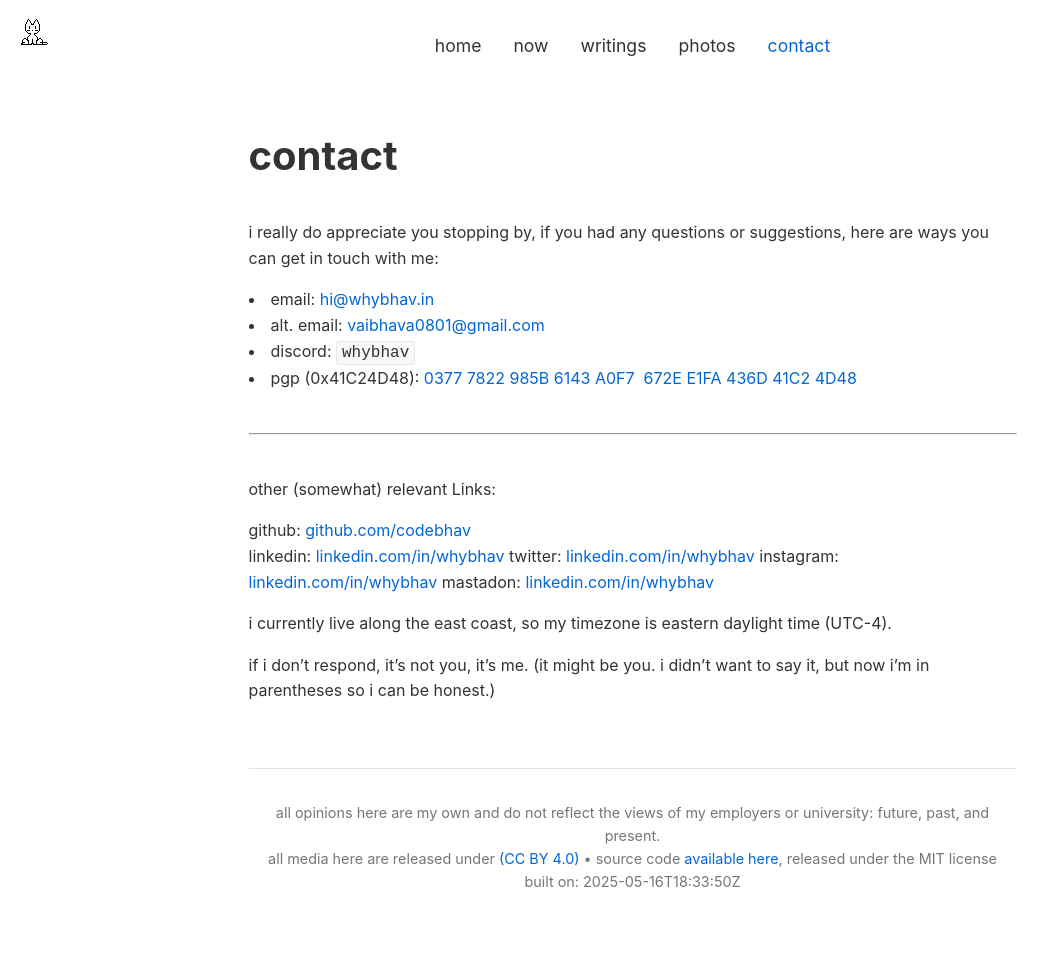
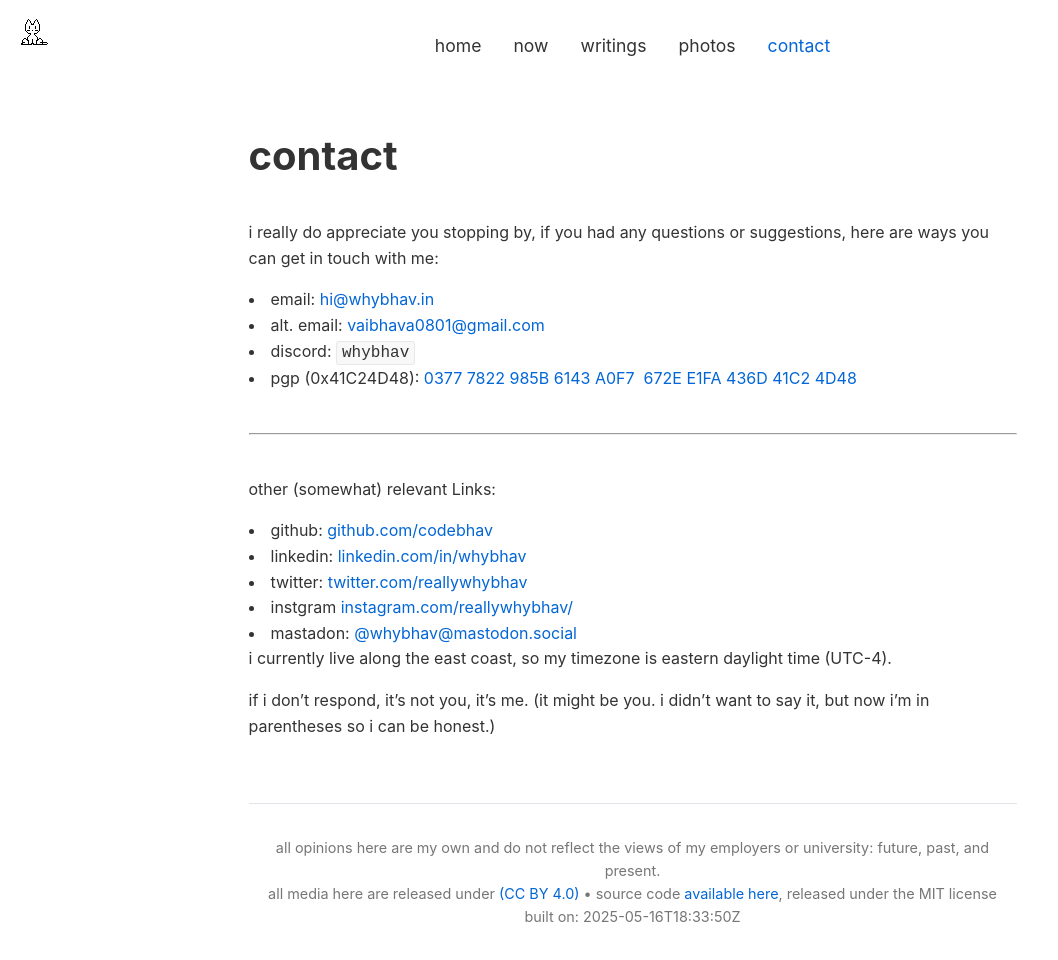
Before and after one commit to codebhav/codebhav.github.io, a Jekyll site: the page built from contact.markdown, in a window 1280 px wide. Shown: the whole page, without its empty margins (0-1058 px from the left). Built offline with Jekyll 4.4.1, drawn with Linux system fonts in a browser that asks for light colours; before the commit the page ends 925 px from its top, so only the background shows below that.

Commit message:
minor fix

```diff
--- a/contact.markdown
+++ b/contact.markdown
@@ -19,11 +19,11 @@ i really do appreciate you stopping by, if you had any questions or suggestions,
 
 other (somewhat) relevant Links:
 
-github: [github.com/codebhav](https://github.com/codebhav)
-linkedin: [linkedin.com/in/whybhav](https://linkedin.com/in/whybhav)
-twitter: [linkedin.com/in/whybhav](https://linkedin.com/in/whybhav)
-instagram: [linkedin.com/in/whybhav](https://linkedin.com/in/whybhav)
-mastadon: [linkedin.com/in/whybhav](https://linkedin.com/in/whybhav)
+-   github: [github.com/codebhav](https://github.com/codebhav)
+-   linkedin: [linkedin.com/in/whybhav](https://linkedin.com/in/whybhav)
+-   twitter: [twitter.com/reallywhybhav](https://twitter.com/reallywhybhav)
+-   instgram [instagram.com/reallywhybhav/](https://www.instagram.com/reallywhybhav/)
+-   mastadon: [@whybhav@mastodon.social](https://mastodon.social/@whybhav)
 
 i currently live along the east coast, so my timezone is eastern daylight time (UTC-4).
 
```
